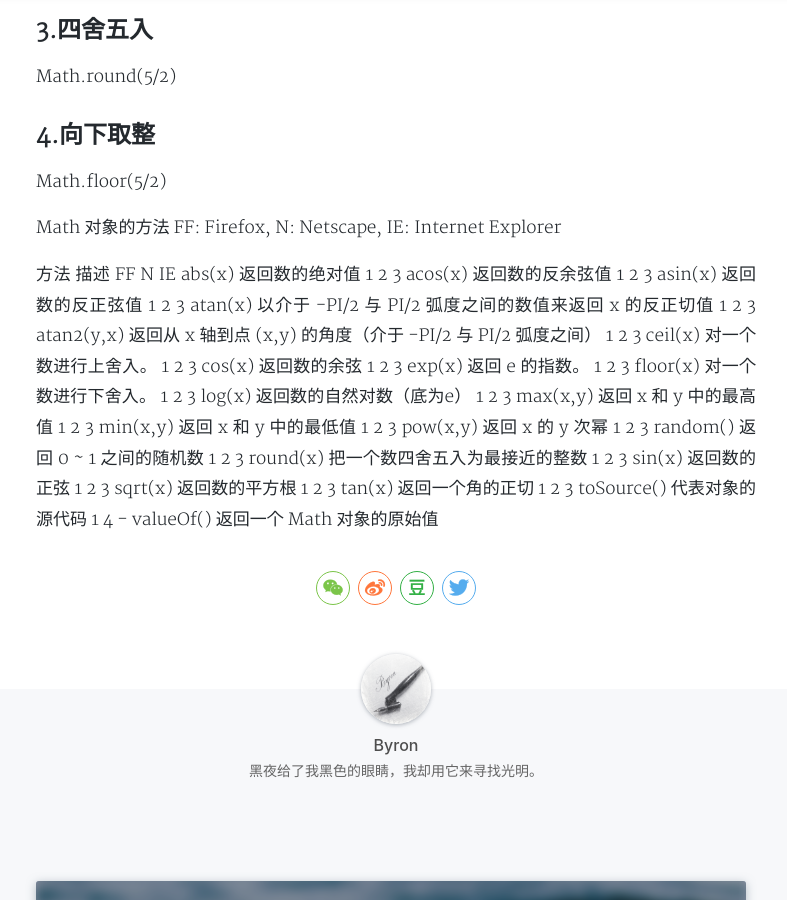
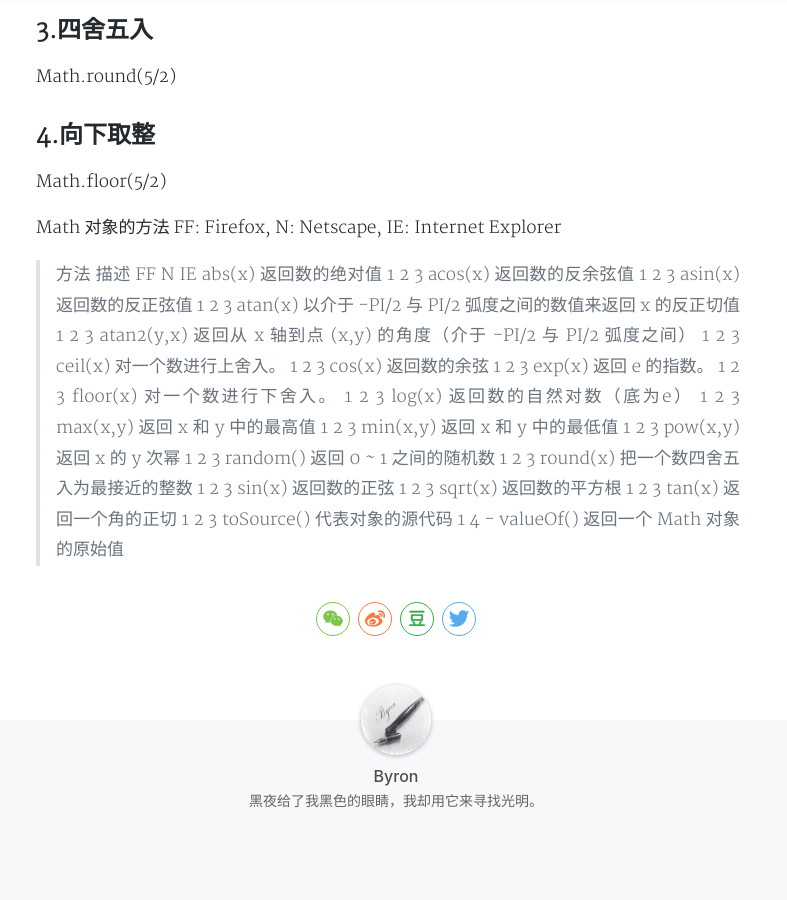
Before and after one commit to yangliangwu/old-blog, a Jekyll site: the page built from _posts/2018-06-23-js取整数、取余数的方法.md, in a window 1280 px wide and 900 px high, scrolled down 803 px. Shown: the whole window, without its empty margins (244-1031 px from the left). Built offline with Jekyll 4.4.1, drawn with Linux system fonts in a browser that asks for light colours; nearby versions of some CDN libraries; a style sheet for code colours, icons or effects is not loaded.

```diff
--- a/_posts/2018-06-23-js取整数、取余数的方法.md
+++ b/_posts/2018-06-23-js取整数、取余数的方法.md
@@ -29,10 +29,10 @@ Math.round(5/2)
 Math 对象的方法
 FF: Firefox, N: Netscape, IE: Internet Explorer
 
-方法 描述 FF N IE
-abs(x) 返回数的绝对值 1 2 3
-acos(x) 返回数的反余弦值 1 2 3
-asin(x) 返回数的反正弦值 1 2 3
+> 方法 描述 FF N IE
+> abs(x) 返回数的绝对值 1 2 3
+> acos(x) 返回数的反余弦值 1 2 3
+> asin(x) 返回数的反正弦值 1 2 3
 atan(x) 以介于 -PI/2 与 PI/2 弧度之间的数值来返回 x 的反正切值 1 2 3
 atan2(y,x) 返回从 x 轴到点 (x,y) 的角度（介于 -PI/2 与 PI/2 弧度之间） 1 2 3
 ceil(x) 对一个数进行上舍入。 1 2 3
```
